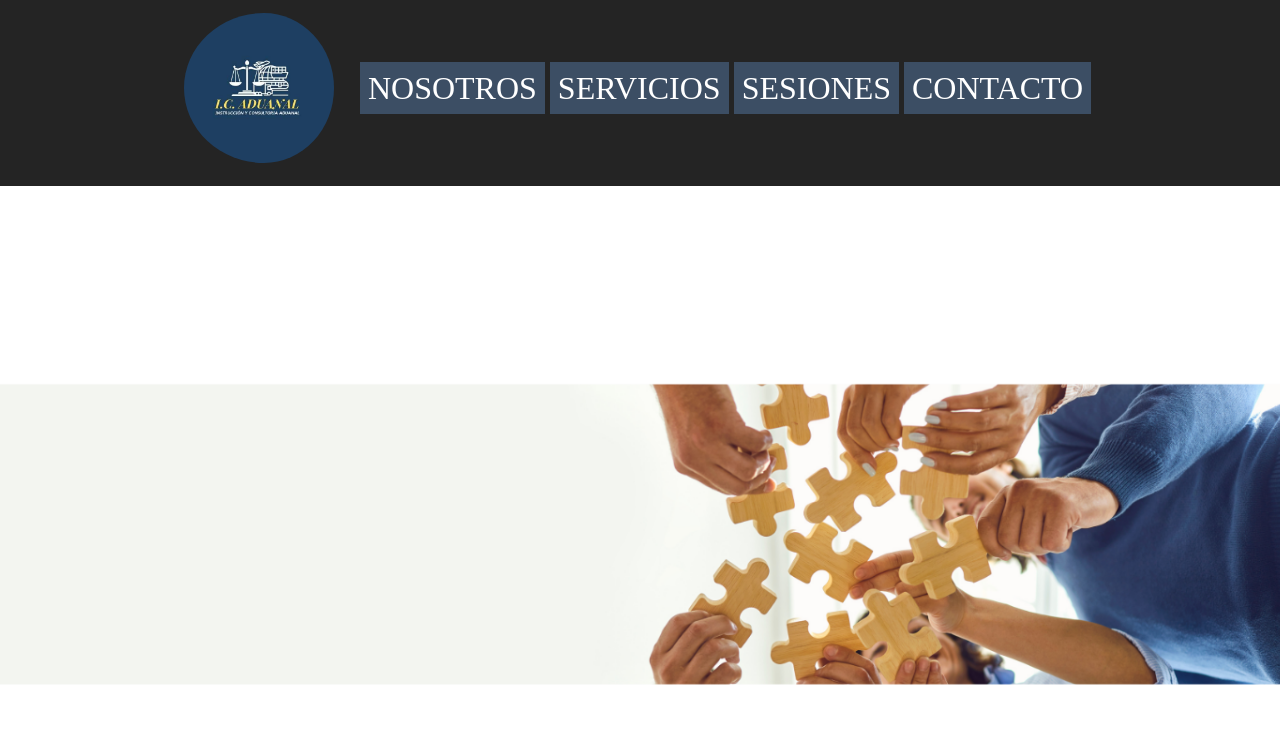
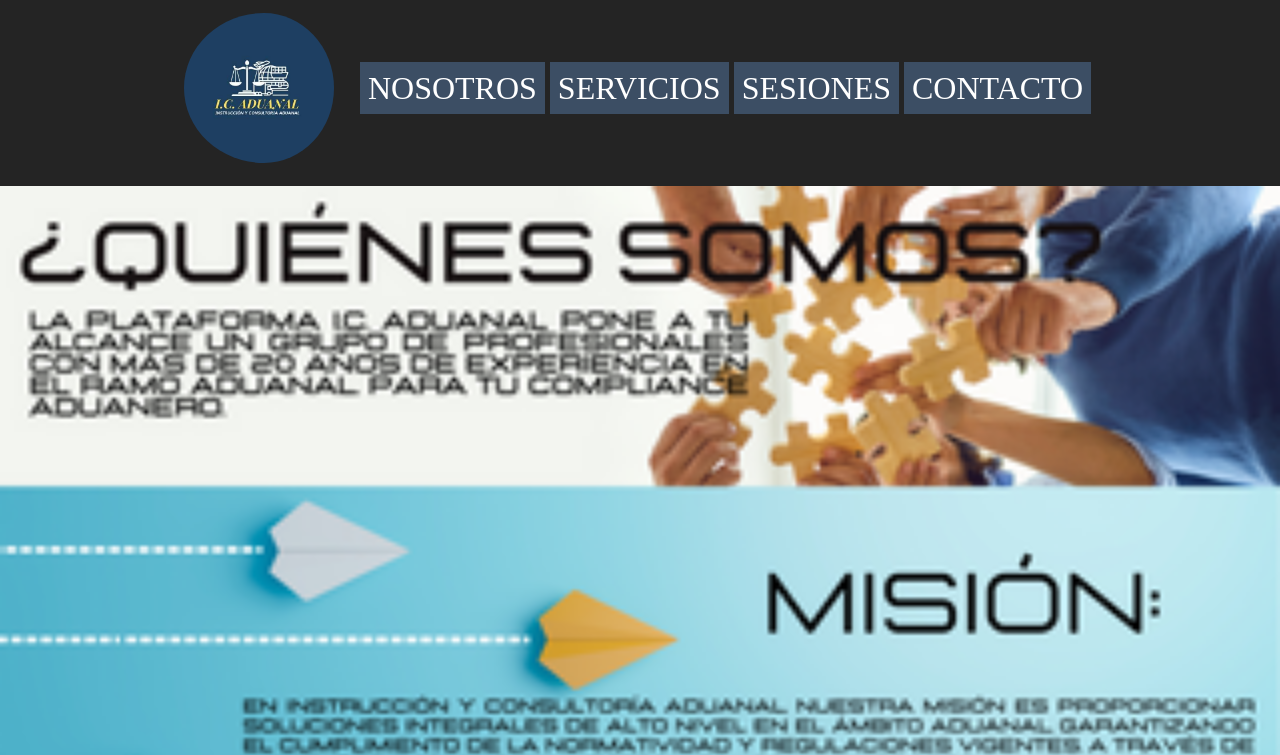
Before and after one commit to Darkk3n/CustomsConsultancy, a React (Vite) app in the folder CustomsConsultancy.Web/: page /about in a window 1280 px wide. Shown: the top 755 px of the page. Built offline with nearby package versions, Linux system fonts and the light colour scheme; a web font is replaced by a local one.

Commit message:
Preview of AboutUs component

```diff
--- a/CustomsConsultancy.Web/src/components/AboutUs.css
+++ b/CustomsConsultancy.Web/src/components/AboutUs.css
@@ -1,6 +1,6 @@
 .background {
-   background: url(../assets/img/AboutUs.png) no-repeat;
+   background: url(../assets/img/AboutUs2.png) no-repeat;
    background-size: cover;
    width: 100%;
-   height: 90%;
+   height: 100vh;
 }
--- a/CustomsConsultancy.Web/src/components/AboutUs.tsx
+++ b/CustomsConsultancy.Web/src/components/AboutUs.tsx
@@ -1,9 +1,10 @@
+import { Image } from 'react-bootstrap'
 import './AboutUs.css'
 
 export const AboutUs = () => {
    return (
-      <div className='background'>
-
+      <div>
+         <Image src='src/assets/img/AboutUs2.png' fluid style={{ width: '100%' }} />
       </div>
    )
 }
```
Also changed, not shown: CustomsConsultancy.Web/src/assets/img/AboutUs2.png (added).
